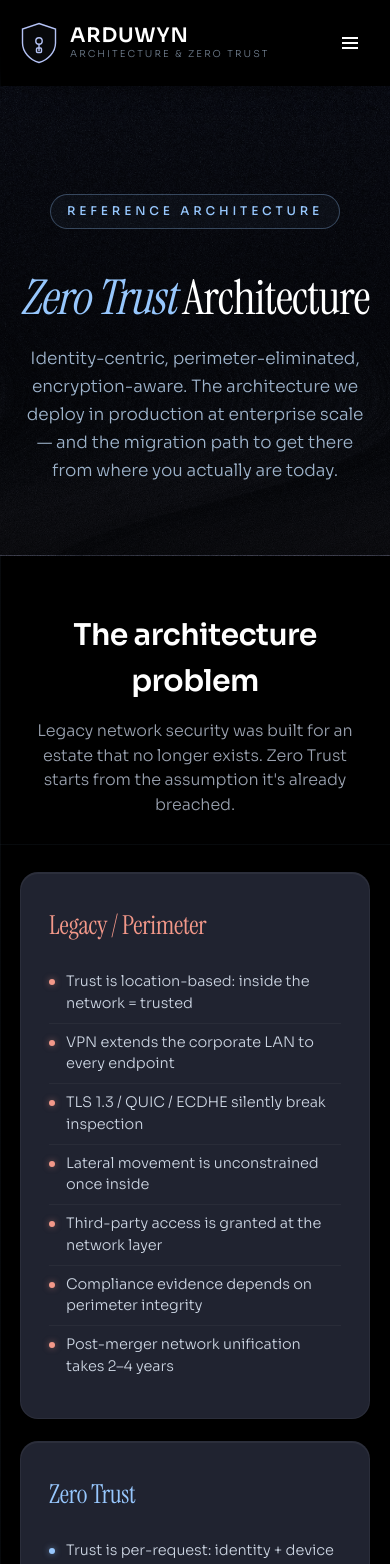
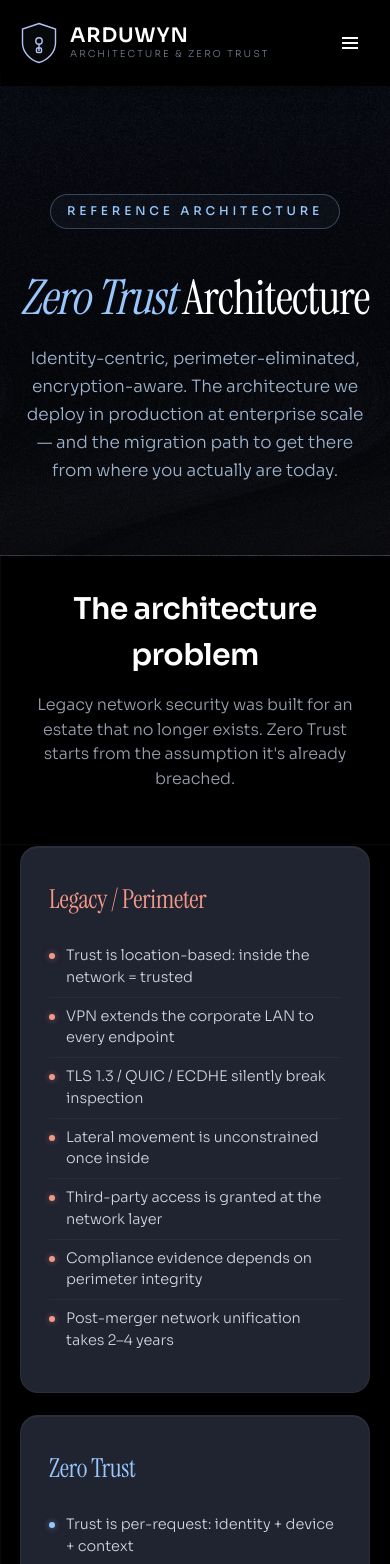
Before and after one commit to Arduwyn/-, a Next.js app: page /architecture in a window 390 px wide. Shown: the top 1564 px of the page. Built offline with nearby package versions, Linux system fonts and the light colour scheme.

Commit message:
Design spacing

```diff
--- a/app/(frontend)/globals.css
+++ b/app/(frontend)/globals.css
@@ -208,12 +208,12 @@ footer{
    `section { padding: 90px 0 }` and the sections collapse together. The home
    hero has its own padding, so it's excluded. */
 section.container:not(.hero) {
-  padding-top: 90px;
-  padding-bottom: 90px;
+  padding-top: 20px;
+  padding-bottom: 20px;
 }
 @media (max-width: 760px) {
   section.container:not(.hero) {
-    padding-top: 56px;
-    padding-bottom: 56px;
+    padding-top: 30px;
+    padding-bottom: 30px;
   }
 }
```
